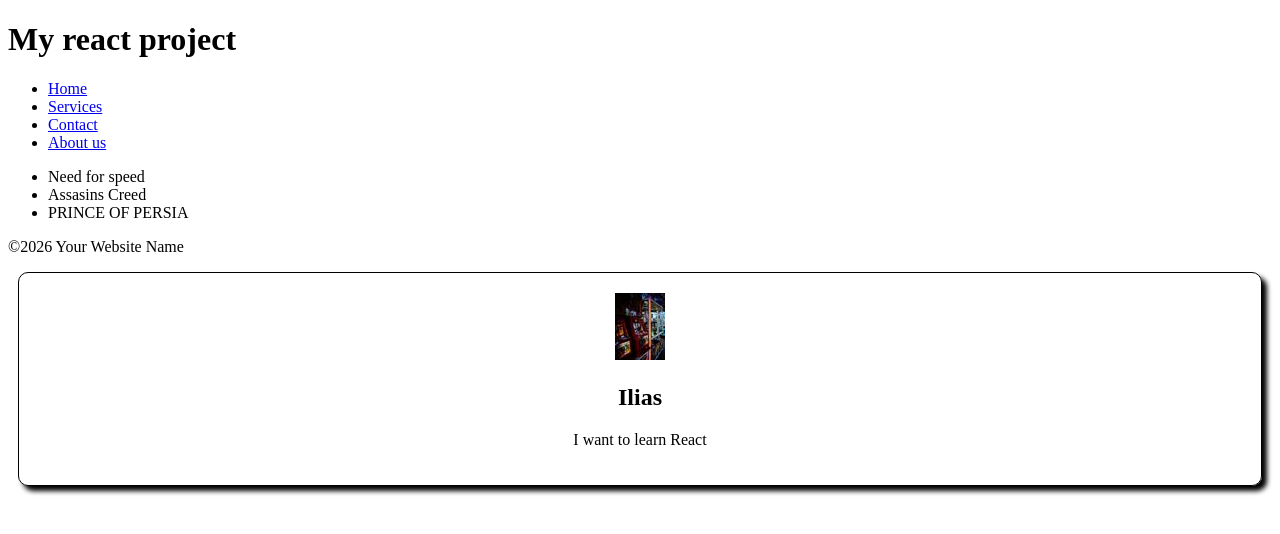
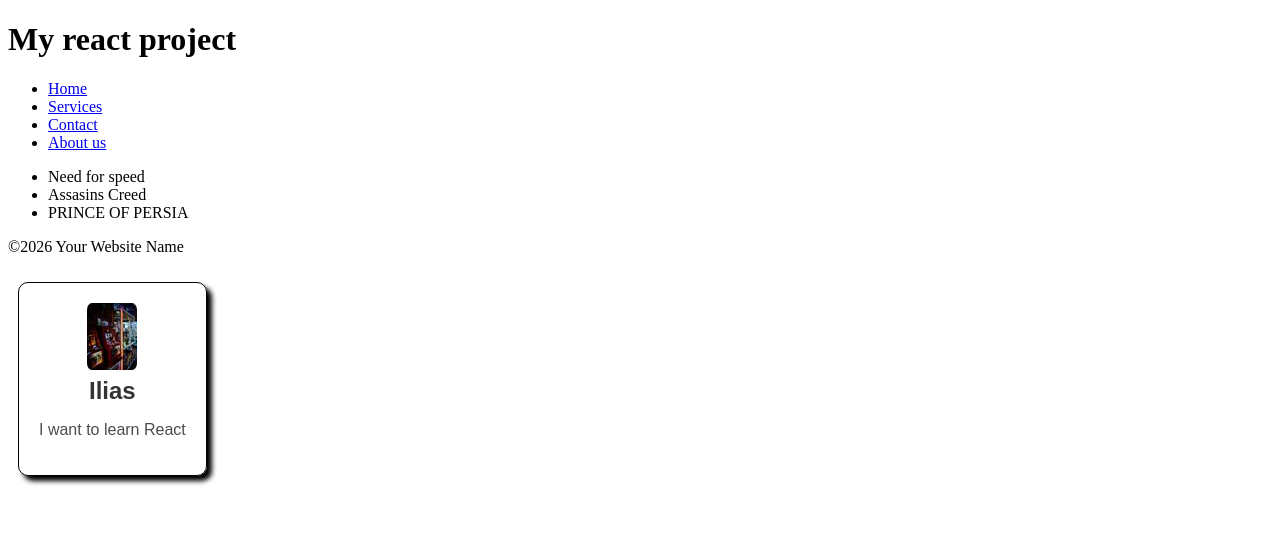
Before and after one commit to IliasSari/react-project-1, a React (Vite) app: page / in a window 1280 px wide. Shown: the top 534 px of the page. Built offline with nearby package versions, Linux system fonts and the light colour scheme.

Commit message:
4th Commit, just added some card components

```diff
--- a/src/Card.jsx
+++ b/src/Card.jsx
@@ -3,9 +3,9 @@ import profilePic from './assets/games.jpg'
 function Card(){
     return(
         <div className="card">
-            <img src={profilePic} alt="profile picture"></img>
-            <h2>Ilias</h2>
-            <p>I want to learn React</p>
+            <img className = "card-image" src={profilePic} alt="profile picture"></img>
+            <h2 className = "card-title">Ilias</h2>
+            <p className = "card-text">I want to learn React</p>
         </div>
     );
 }
--- a/src/index.css
+++ b/src/index.css
@@ -5,4 +5,24 @@
   padding: 20px;
   margin: 10px;
   text-align: center;
+  max-width: 250px;
+  display: inline-block;
 }
+
+.card .card-image{
+  max-width: 60%;
+  height: auto;
+  border-radius: 10%;
+  margin-bottom: 3px;
+}
+
+.card .card-title{
+ font-family: Arial, Helvetica, sans-serif;
+ margin: 0;
+ color: hsl(0, 0%, 20%);
+}
+
+.card .card-text{
+  font-family: Arial, sans-serif;
+  color: hsl(0, 0%, 30%);
+}
```
